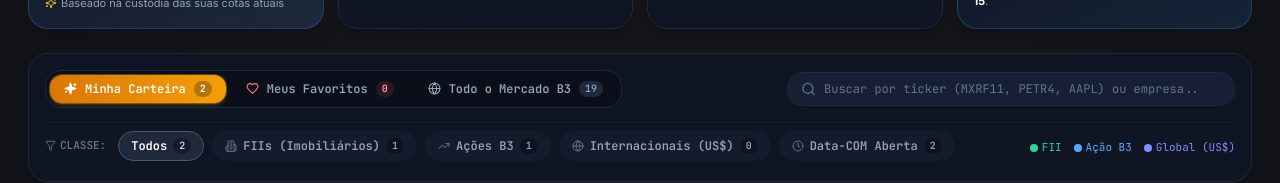
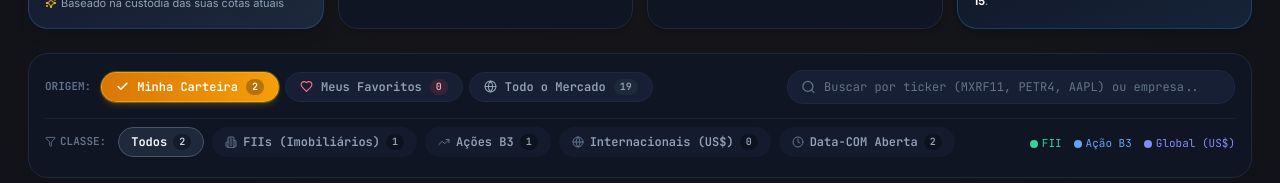
Before and after one commit to dwolfx/trade, a React (Vite) app: page /home in a window 1280 px wide. Both pictures are taken after a click on the button "Dividendos". Shown: the part 328-511 px from the top of the page. Built offline with nearby package versions, Linux system fonts and the light colour scheme; no server answers.

Commit message:
feat(dividends): support multi-select origin toggles to combine carteira and favoritos

```diff
--- a/src/components/dividends/DividendsCalendarPage.tsx
+++ b/src/components/dividends/DividendsCalendarPage.tsx
@@ -1,7 +1,7 @@
 import React, { useState, useMemo } from 'react';
 import { useMarket } from '../../context/MarketContext';
 import { ActiveNav } from '../../types/market';
-import { DividendOriginFilter, DividendCategoryFilter } from '../../types/dividend';
+import { DividendOrigin, DividendCategoryFilter } from '../../types/dividend';
 import { MOCK_DIVIDEND_CALENDAR } from '../../data/mockDividendData';
 import { DividendsStatsHeader } from './DividendsStatsHeader';
 import { DividendsFilterBar } from './DividendsFilterBar';
@@ -31,8 +31,8 @@ export const DividendsCalendarPage: React.FC<DividendsCalendarPageProps> = ({ on
   );
 
   const [currentMonthKey, setCurrentMonthKey] = useState<string>('2026-11');
-  // Level 1: Scope filter (Minha Carteira vs Meus Favoritos vs Todo o Mercado)
-  const [originFilter, setOriginFilter] = useState<DividendOriginFilter>('carteira');
+  // Level 1: Scope filter - MULTI-SELECTABLE ARRAY! (Carteira, Favoritos, Mercado can be combined!)
+  const [selectedOrigins, setSelectedOrigins] = useState<DividendOrigin[]>(['carteira']);
   // Level 2: Category sub-filter (Todos vs FIIs vs Ações vs Internacionais vs Data-COM Aberta)
   const [categoryFilter, setCategoryFilter] = useState<DividendCategoryFilter>('all');
   const [searchQuery, setSearchQuery] = useState<string>('');
@@ -57,6 +57,31 @@ export const DividendsCalendarPage: React.FC<DividendsCalendarPageProps> = ({ on
     return new Set((favoriteSymbols || []).map((s) => s.toUpperCase()));
   }, [favoriteSymbols]);
 
+  // Toggle origin handler (allows adding Carteira + Favoritos simultaneously)
+  const handleToggleOrigin = (origin: DividendOrigin) => {
+    setSelectedOrigins((prev) => {
+      if (origin === 'mercado') {
+        if (prev.includes('mercado')) {
+          return ['carteira'];
+        }
+        return ['mercado'];
+      }
+
+      // If clicking carteira or favoritos:
+      let next = prev.filter((o) => o !== 'mercado');
+      if (next.includes(origin)) {
+        next = next.filter((o) => o !== origin);
+      } else {
+        next = [...next, origin];
+      }
+
+      if (next.length === 0) {
+        return ['mercado'];
+      }
+      return next;
+    });
+  };
+
   // Year and month numbers from currentMonthKey "YYYY-MM"
   const [yearNum, monthNum] = useMemo(() => {
     const [y, m] = currentMonthKey.split('-').map(Number);
@@ -75,7 +100,7 @@ export const DividendsCalendarPage: React.FC<DividendsCalendarPageProps> = ({ on
 
   const todayStr = '2026-10-25'; // simulated anchor date
 
-  // Compute sub-filter counts dynamically based on active originFilter (Carteira vs Favoritos vs Mercado)
+  // Compute sub-filter counts dynamically based on active origins (Carteira, Favoritos, Mercado)
   const counts = useMemo(() => {
     const carteiraItems = monthAllItems.filter((item) =>
       userPortfolioMap.has(item.symbol.toUpperCase())
@@ -85,10 +110,15 @@ export const DividendsCalendarPage: React.FC<DividendsCalendarPageProps> = ({ on
     );
 
     let pool = monthAllItems;
-    if (originFilter === 'carteira') {
-      pool = carteiraItems;
-    } else if (originFilter === 'favoritos') {
-      pool = favoritosItems;
+    if (!selectedOrigins.includes('mercado')) {
+      const activeIds = new Set<string>();
+      if (selectedOrigins.includes('carteira')) {
+        carteiraItems.forEach((i) => activeIds.add(i.id));
+      }
+      if (selectedOrigins.includes('favoritos')) {
+        favoritosItems.forEach((i) => activeIds.add(i.id));
+      }
+      pool = monthAllItems.filter((i) => activeIds.has(i.id));
     }
 
     return {
@@ -101,19 +131,23 @@ export const DividendsCalendarPage: React.FC<DividendsCalendarPageProps> = ({ on
       internacional: pool.filter((item) => item.category === 'internacional').length,
       datacomAberta: pool.filter((item) => item.dateCom >= todayStr).length,
     };
-  }, [monthAllItems, originFilter, userPortfolioMap, favoritesSet]);
+  }, [monthAllItems, selectedOrigins, userPortfolioMap, favoritesSet]);
 
-  // Filtered items based on origin, category sub-filter, and search
+  // Filtered items based on multi-selected origins, category sub-filter, and search
   const filteredItems = useMemo(() => {
     const query = searchQuery.trim().toLowerCase();
 
     return monthAllItems.filter((item) => {
-      // 1. Level 1 Origin Filter (Minha Carteira / Meus Favoritos / Todo o Mercado)
-      if (originFilter === 'carteira' && !userPortfolioMap.has(item.symbol.toUpperCase())) {
-        return false;
-      }
-      if (originFilter === 'favoritos' && !favoritesSet.has(item.symbol.toUpperCase())) {
-        return false;
+      // 1. Level 1 Multi-origin Filter (Carteira + Favoritos combined!)
+      const isCarteira = userPortfolioMap.has(item.symbol.toUpperCase());
+      const isFavorito = favoritesSet.has(item.symbol.toUpperCase());
+
+      if (!selectedOrigins.includes('mercado')) {
+        const matchesCarteira = selectedOrigins.includes('carteira') && isCarteira;
+        const matchesFavorito = selectedOrigins.includes('favoritos') && isFavorito;
+        if (!matchesCarteira && !matchesFavorito) {
+          return false;
+        }
       }
 
       // 2. Level 2 Category Sub-filter
@@ -139,7 +173,7 @@ export const DividendsCalendarPage: React.FC<DividendsCalendarPageProps> = ({ on
 
       return true;
     });
-  }, [monthAllItems, originFilter, categoryFilter, searchQuery, userPortfolioMap, favoritesSet]);
+  }, [monthAllItems, selectedOrigins, categoryFilter, searchQuery, userPortfolioMap, favoritesSet]);
 
   // Handlers
   const handleOpenOrder = async (symbol: string) => {
@@ -209,10 +243,10 @@ export const DividendsCalendarPage: React.FC<DividendsCalendarPageProps> = ({ on
         onSelectUpcoming={handleSelectUpcoming}
       />
 
-      {/* Filter Bar with 3-Level Origin (Carteira, Favoritos, Todo o Mercado) + Category Sub-filters */}
+      {/* Filter Bar with Multiple-select Origin (Carteira + Favoritos simultaneously) + Category Sub-filters */}
       <DividendsFilterBar
-        originFilter={originFilter}
-        onSelectOrigin={setOriginFilter}
+        selectedOrigins={selectedOrigins}
+        onToggleOrigin={handleToggleOrigin}
         categoryFilter={categoryFilter}
         onSelectCategory={setCategoryFilter}
         searchQuery={searchQuery}
--- a/src/components/dividends/DividendsFilterBar.tsx
+++ b/src/components/dividends/DividendsFilterBar.tsx
@@ -1,10 +1,10 @@
 import React from 'react';
-import { Search, X, Building2, TrendingUp, Sparkles, Globe, Clock, Heart, Filter } from 'lucide-react';
-import { DividendOriginFilter, DividendCategoryFilter } from '../../types/dividend';
+import { Search, X, Building2, TrendingUp, Sparkles, Globe, Clock, Heart, Filter, Check } from 'lucide-react';
+import { DividendOrigin, DividendCategoryFilter } from '../../types/dividend';
 
 interface DividendsFilterBarProps {
-  originFilter: DividendOriginFilter;
-  onSelectOrigin: (origin: DividendOriginFilter) => void;
+  selectedOrigins: DividendOrigin[];
+  onToggleOrigin: (origin: DividendOrigin) => void;
   categoryFilter: DividendCategoryFilter;
   onSelectCategory: (category: DividendCategoryFilter) => void;
   searchQuery: string;
@@ -23,8 +23,8 @@ interface DividendsFilterBarProps {
 }
 
 export const DividendsFilterBar: React.FC<DividendsFilterBarProps> = ({
-  originFilter,
-  onSelectOrigin,
+  selectedOrigins,
+  onToggleOrigin,
   categoryFilter,
   onSelectCategory,
   searchQuery,
@@ -42,69 +42,92 @@ export const DividendsFilterBar: React.FC<DividendsFilterBarProps> = ({
     mercadoTotal: 0,
   };
 
+  const isCarteiraActive = selectedOrigins.includes('carteira');
+  const isFavoritosActive = selectedOrigins.includes('favoritos');
+  const isMercadoActive = selectedOrigins.includes('mercado');
+
   return (
     <div className="flex flex-col gap-3.5 bg-[#0F1523] p-4 rounded-2xl border border-[#1E293B]">
-      {/* Row 1: Nível 1 - 3 Filtros de Origem (Minha Carteira / Meus Favoritos / Todo o Mercado) + Busca */}
+      {/* Row 1: Nível 1 - Origem Múltipla (Minha Carteira + Meus Favoritos + Todo o Mercado) + Busca */}
       <div className="flex flex-col lg:flex-row gap-3 items-stretch lg:items-center justify-between">
-        {/* Origin Level 1 Switcher (3 Tabs) */}
-        <div className="flex items-center gap-1.5 bg-[#0B0F19] p-1 rounded-xl border border-[#1E293B] shrink-0 overflow-x-auto scrollbar-none">
-          {/* 1. Minha Carteira */}
+        {/* Origin Multi-selector (User can combine Carteira + Favoritos simultaneously!) */}
+        <div className="flex items-center gap-1.5 flex-wrap">
+          <span className="text-[11px] font-mono font-semibold text-[#64748B] shrink-0 mr-1 uppercase">
+            Origem:
+          </span>
+
+          {/* 1. Minha Carteira (Toggleable) */}
           <button
             type="button"
-            onClick={() => onSelectOrigin('carteira')}
-            className={`flex items-center gap-2 px-3.5 py-1.5 rounded-lg text-xs font-mono font-bold transition-all shrink-0 ${
-              originFilter === 'carteira'
-                ? 'bg-gradient-to-r from-amber-600 to-amber-500 text-white shadow-md shadow-amber-500/20 ring-1 ring-amber-400/30'
-                : 'text-[#94A3B8] hover:text-white hover:bg-[#161F33]'
+            onClick={() => onToggleOrigin('carteira')}
+            aria-pressed={isCarteiraActive}
+            className={`flex items-center gap-2 px-3.5 py-1.5 rounded-xl text-xs font-mono font-bold transition-all shrink-0 border ${
+              isCarteiraActive
+                ? 'bg-gradient-to-r from-amber-600 to-amber-500 text-white border-amber-400/50 shadow-md shadow-amber-500/20 ring-1 ring-amber-400/30'
+                : 'bg-[#161F33] text-[#94A3B8] border-[#1E293B] hover:text-white hover:border-slate-700'
             }`}
           >
-            <Sparkles size={13} className={originFilter === 'carteira' ? 'fill-white' : 'text-amber-400'} />
+            {isCarteiraActive ? (
+              <Check size={13} className="text-white stroke-[3]" />
+            ) : (
+              <Sparkles size={13} className="text-amber-400" />
+            )}
             <span>Minha Carteira</span>
             <span
               className={`px-1.5 py-0.2 rounded-full text-[10px] font-mono ${
-                originFilter === 'carteira' ? 'bg-black/25 text-white' : 'bg-amber-500/15 text-amber-300'
+                isCarteiraActive ? 'bg-black/25 text-white' : 'bg-amber-500/15 text-amber-300'
               }`}
             >
               {safeCounts.carteiraTotal}
             </span>
           </button>
 
-          {/* 2. Meus Favoritos */}
+          {/* 2. Meus Favoritos (Toggleable - Adds to view!) */}
           <button
             type="button"
-            onClick={() => onSelectOrigin('favoritos')}
-            className={`flex items-center gap-2 px-3.5 py-1.5 rounded-lg text-xs font-mono font-bold transition-all shrink-0 ${
-              originFilter === 'favoritos'
-                ? 'bg-gradient-to-r from-rose-600 to-pink-500 text-white shadow-md shadow-rose-500/20 ring-1 ring-rose-400/30'
-                : 'text-[#94A3B8] hover:text-white hover:bg-[#161F33]'
+            onClick={() => onToggleOrigin('favoritos')}
+            aria-pressed={isFavoritosActive}
+            className={`flex items-center gap-2 px-3.5 py-1.5 rounded-xl text-xs font-mono font-bold transition-all shrink-0 border ${
+              isFavoritosActive
+                ? 'bg-gradient-to-r from-rose-600 to-pink-500 text-white border-rose-400/50 shadow-md shadow-rose-500/20 ring-1 ring-rose-400/30'
+                : 'bg-[#161F33] text-[#94A3B8] border-[#1E293B] hover:text-white hover:border-slate-700'
             }`}
           >
-            <Heart size={13} className={originFilter === 'favoritos' ? 'fill-white text-white' : 'text-rose-400'} />
+            {isFavoritosActive ? (
+              <Check size={13} className="text-white stroke-[3]" />
+            ) : (
+              <Heart size={13} className="text-rose-400" />
+            )}
             <span>Meus Favoritos</span>
             <span
               className={`px-1.5 py-0.2 rounded-full text-[10px] font-mono ${
-                originFilter === 'favoritos' ? 'bg-black/25 text-white' : 'bg-rose-500/15 text-rose-300'
+                isFavoritosActive ? 'bg-black/25 text-white' : 'bg-rose-500/15 text-rose-300'
               }`}
             >
               {safeCounts.favoritosTotal}
             </span>
           </button>
 
-          {/* 3. Todo o Mercado */}
+          {/* 3. Todo o Mercado (Toggleable) */}
           <button
             type="button"
-            onClick={() => onSelectOrigin('mercado')}
-            className={`flex items-center gap-2 px-3.5 py-1.5 rounded-lg text-xs font-mono font-bold transition-all shrink-0 ${
-              originFilter === 'mercado'
-                ? 'bg-[#2962FF] text-white shadow-md shadow-blue-500/20 ring-1 ring-blue-400/30'
-                : 'text-[#94A3B8] hover:text-white hover:bg-[#161F33]'
+            onClick={() => onToggleOrigin('mercado')}
+            aria-pressed={isMercadoActive}
+            className={`flex items-center gap-2 px-3.5 py-1.5 rounded-xl text-xs font-mono font-bold transition-all shrink-0 border ${
+              isMercadoActive
+                ? 'bg-[#2962FF] text-white border-blue-400/50 shadow-md shadow-blue-500/20 ring-1 ring-blue-400/30'
+                : 'bg-[#161F33] text-[#94A3B8] border-[#1E293B] hover:text-white hover:border-slate-700'
             }`}
           >
-            <Globe size={13} />
-            <span>Todo o Mercado B3</span>
+            {isMercadoActive ? (
+              <Check size={13} className="text-white stroke-[3]" />
+            ) : (
+              <Globe size={13} />
+            )}
+            <span>Todo o Mercado</span>
             <span
               className={`px-1.5 py-0.2 rounded-full text-[10px] font-mono ${
-                originFilter === 'mercado' ? 'bg-black/25 text-white' : 'bg-[#1E293B] text-[#94A3B8]'
+                isMercadoActive ? 'bg-black/25 text-white' : 'bg-[#1E293B] text-[#94A3B8]'
               }`}
             >
               {safeCounts.mercadoTotal}
--- a/src/types/dividend.ts
+++ b/src/types/dividend.ts
@@ -20,6 +20,7 @@ export interface DividendCalendarItem {
   description?: string;
 }
 
-export type DividendOriginFilter = 'carteira' | 'favoritos' | 'mercado';
+export type DividendOrigin = 'carteira' | 'favoritos' | 'mercado';
+export type DividendOriginFilter = DividendOrigin;
 export type DividendCategoryFilter = 'all' | 'fii' | 'acao' | 'internacional' | 'datacom_aberta';
 export type DividendFilterScope = 'all' | 'carteira' | 'fii' | 'acao' | 'datacom_aberta';
```
Also changed, not shown: 1 other file (tests, documents, lock files or other folders).
